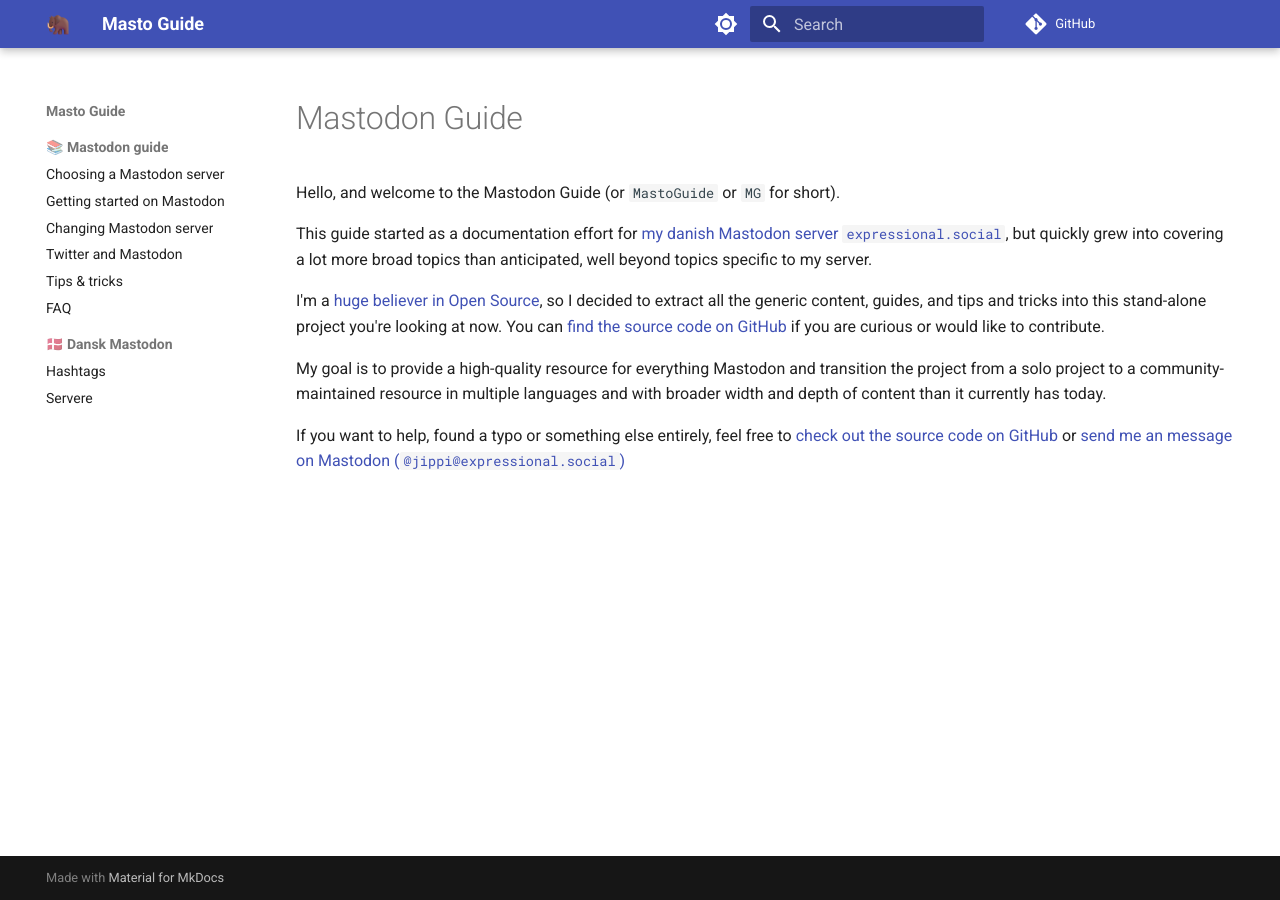
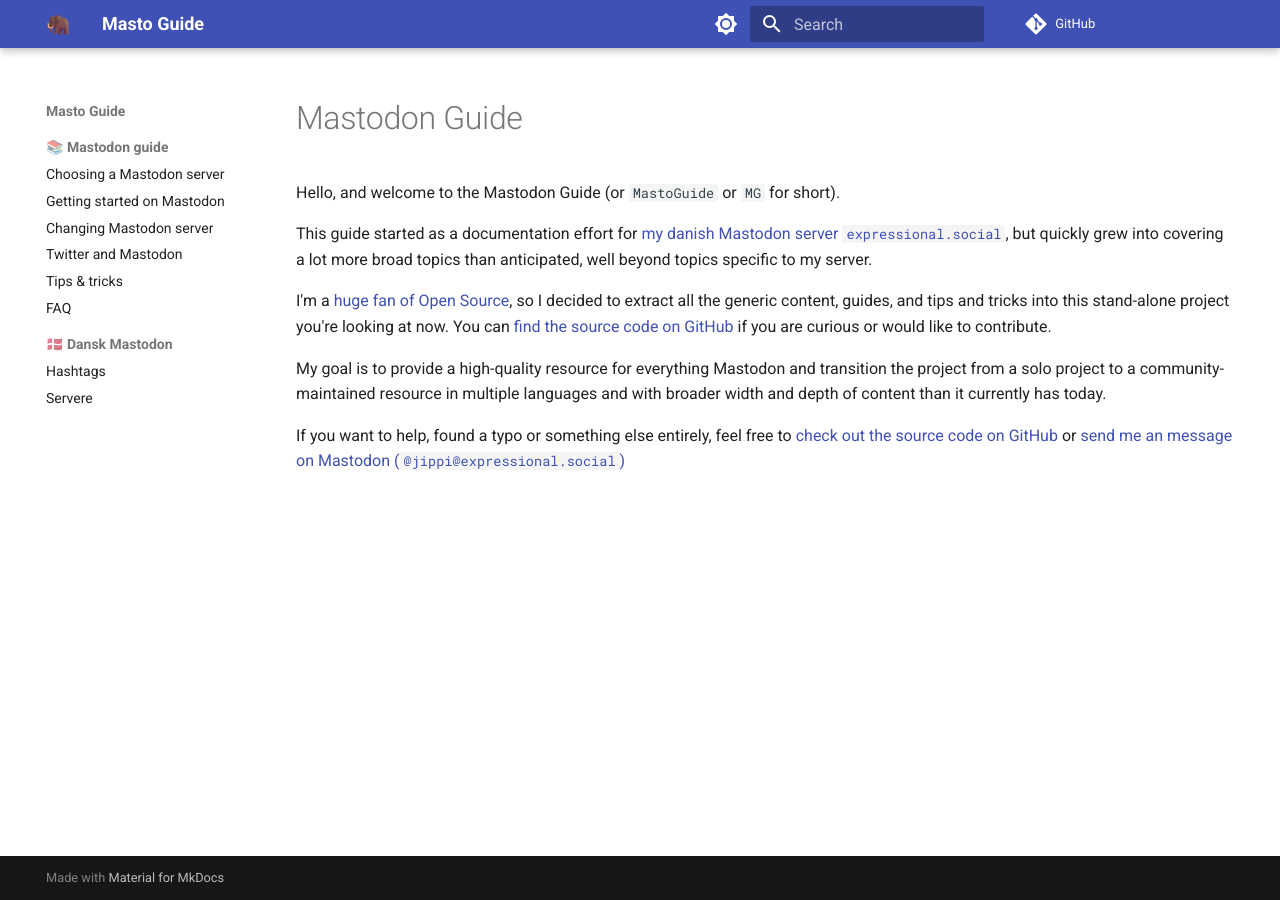
Before and after one commit to jippi/masto-guide, an MkDocs documentation site: the page built from docs/index.md, in a window 1280 px wide. Built offline with MkDocs 1.6.1 and Material for MkDocs 9.7.7, drawn with Linux system fonts in a browser that asks for light colours; comment, search, counter and statistics services are not loaded.

Commit message:
blank
Signed-off-by: Christian Winther <jippignu@gmail.com>

```diff
--- a/docs/index.md
+++ b/docs/index.md
@@ -4,7 +4,7 @@ Hello, and welcome to the Mastodon Guide (or `MastoGuide` or `MG` for short).
 
 This guide started as a documentation effort for [my danish Mastodon server `expressional.social`](https://expressional.social/){target=_blank}, but quickly grew into covering a lot more broad topics than anticipated, well beyond topics specific to my server.
 
-I'm a [huge believer in Open Source](https://github.com/jippi), so I decided to extract all the generic content, guides, and tips and tricks into this stand-alone project you're looking at now. You can [find the source code on GitHub](https://github.com/jippi/masto-guide){target=_blank} if you are curious or would like to contribute.
+I'm a [huge fan of Open Source](https://github.com/jippi){target=_blank}, so I decided to extract all the generic content, guides, and tips and tricks into this stand-alone project you're looking at now. You can [find the source code on GitHub](https://github.com/jippi/masto-guide){target=_blank} if you are curious or would like to contribute.
 
 My goal is to provide a high-quality resource for everything Mastodon and transition the project from a solo project to a community-maintained resource in multiple languages and with broader width and depth of content than it currently has today.
 
```
